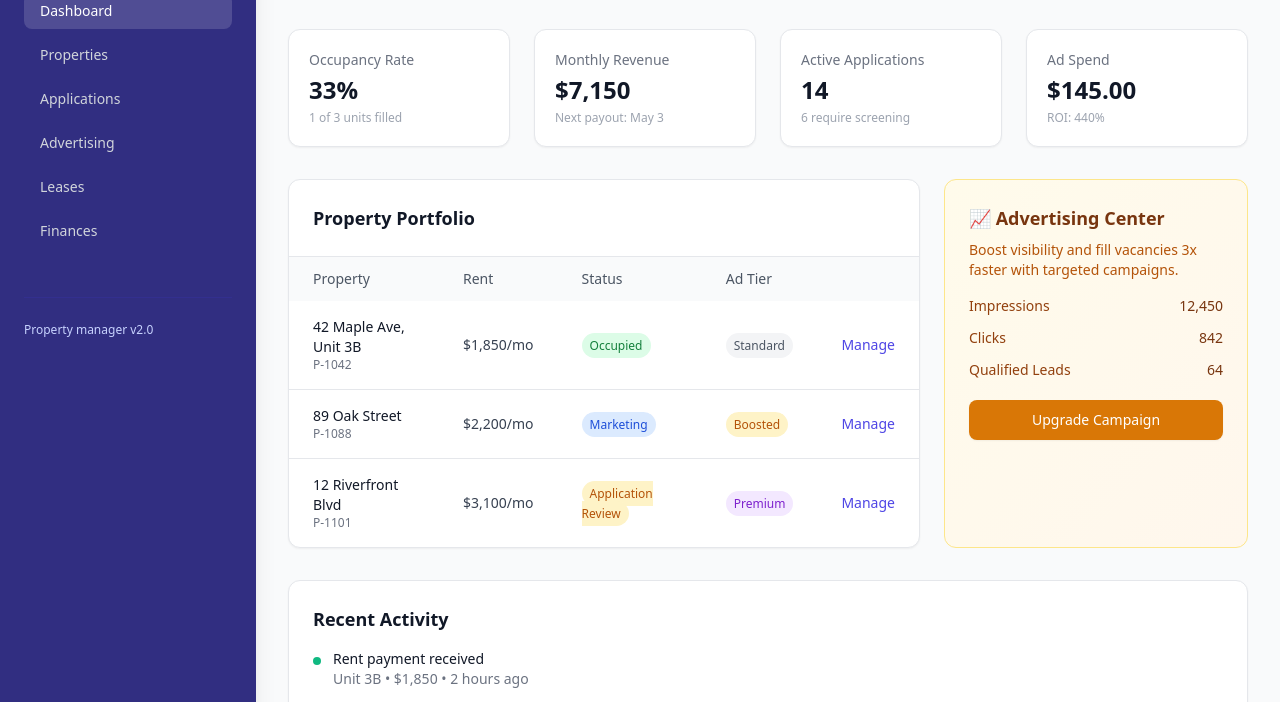
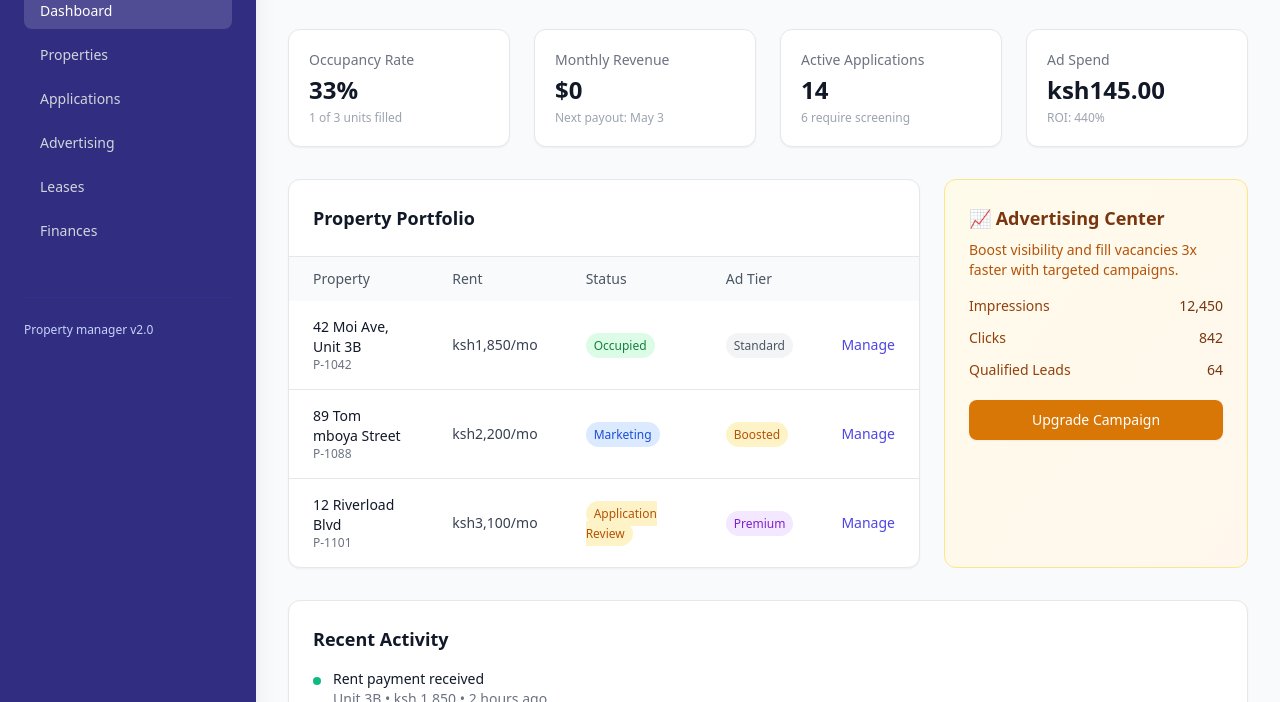
Before and after one commit to Batocom/landlorddb, a plain HTML site: page index.html in a window 1280 px wide. Shown: the part 95-797 px from the top of the page. Drawn offline with nearby package versions, Linux system fonts and the light colour scheme.

Commit message:
updated currency

```diff
--- a/index.html
+++ b/index.html
@@ -37,16 +37,16 @@
 <script>
     // ---------- DATA (mirror original Next.js component) ----------
     const propertiesData = [
-        { id: "P-1042", address: "42 Maple Ave, Unit 3B", rent: "$1,850/mo", status: "Occupied", tier: "Standard" },
-        { id: "P-1088", address: "89 Oak Street", rent: "$2,200/mo", status: "Marketing", tier: "Boosted" },
-        { id: "P-1101", address: "12 Riverfront Blvd", rent: "$3,100/mo", status: "Application Review", tier: "Premium" }
+        { id: "P-1042", address: "42 Moi Ave, Unit 3B", rent: "ksh1,850/mo", status: "Occupied", tier: "Standard" },
+        { id: "P-1088", address: "89 Tom mboya Street", rent: "ksh2,200/mo", status: "Marketing", tier: "Boosted" },
+        { id: "P-1101", address: "12 Riverload Blvd", rent: "ksh3,100/mo", status: "Application Review", tier: "Premium" }
     ];
 
     const adMetrics = {
         impressions: "12,450",
         clicks: "842",
         leads: "64",
-        cost: "$145.00"
+        cost: "ksh145.00"
     };
 
     // mock stats that update in sync with properties occupancy (for dynamic feel)
@@ -95,9 +95,9 @@
     // get recent activities (static but reflects state)
     function getRecentActivities() {
         return [
-            { title: "Rent payment received", detail: "Unit 3B • $1,850 • 2 hours ago", color: "emerald" },
-            { title: "New application submitted", detail: "89 Oak Street • Screening initiated • 5 hours ago", color: "blue" },
-            { title: "Ad campaign optimized", detail: "12 Riverfront Blvd • Boosted to Premium tier • Yesterday", color: "amber" }
+            { title: "Rent payment received", detail: "Unit 3B • ksh 1,850 • 2 hours ago", color: "emerald" },
+            { title: "New application submitted", detail: "89 Tom mboya Street • Screening initiated • 5 hours ago", color: "blue" },
+            { title: "Ad campaign optimized", detail: "12 Riverload Blvd • Boosted to Premium tier • Yesterday", color: "amber" }
         ];
     }
 
```
